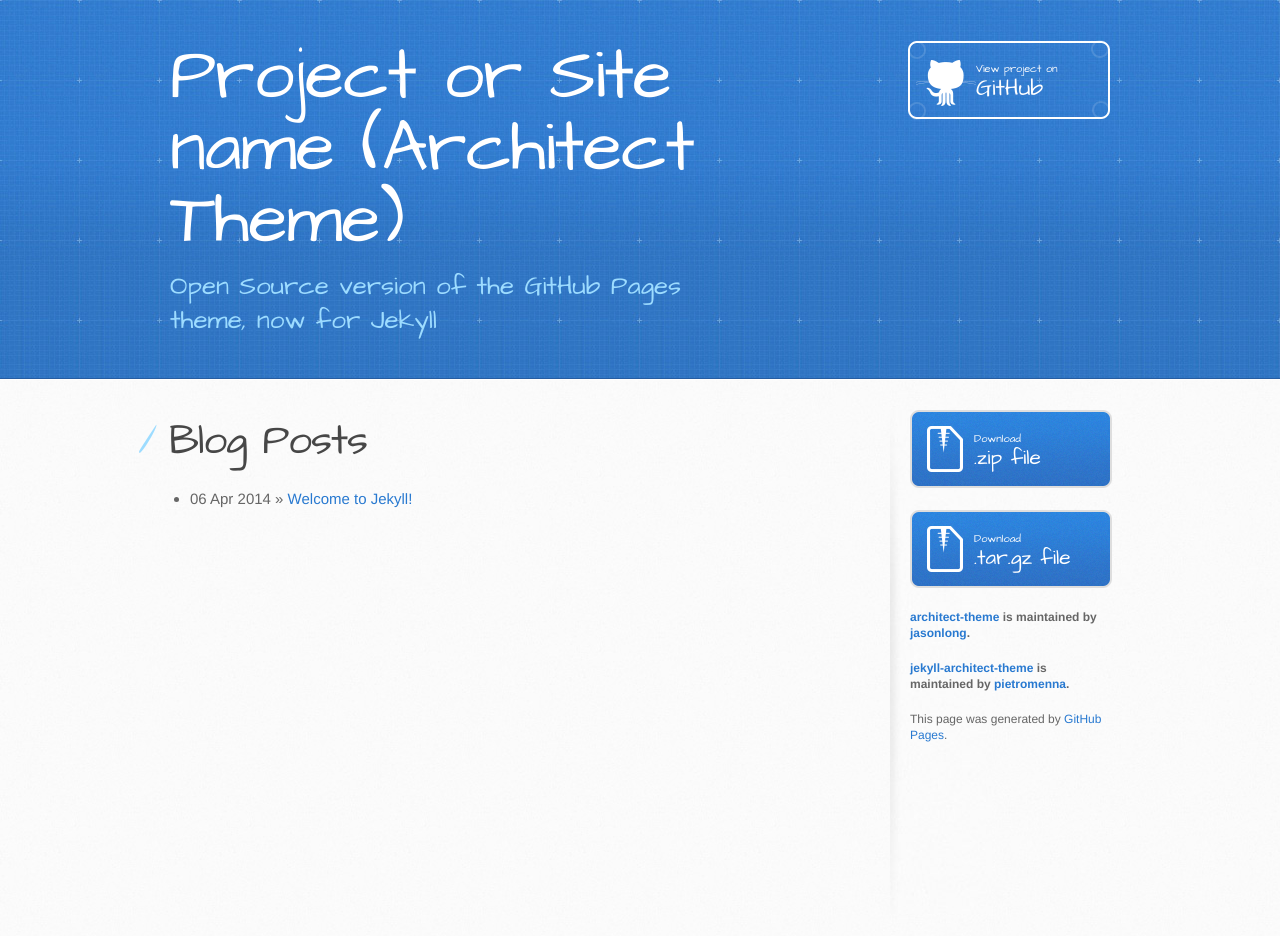
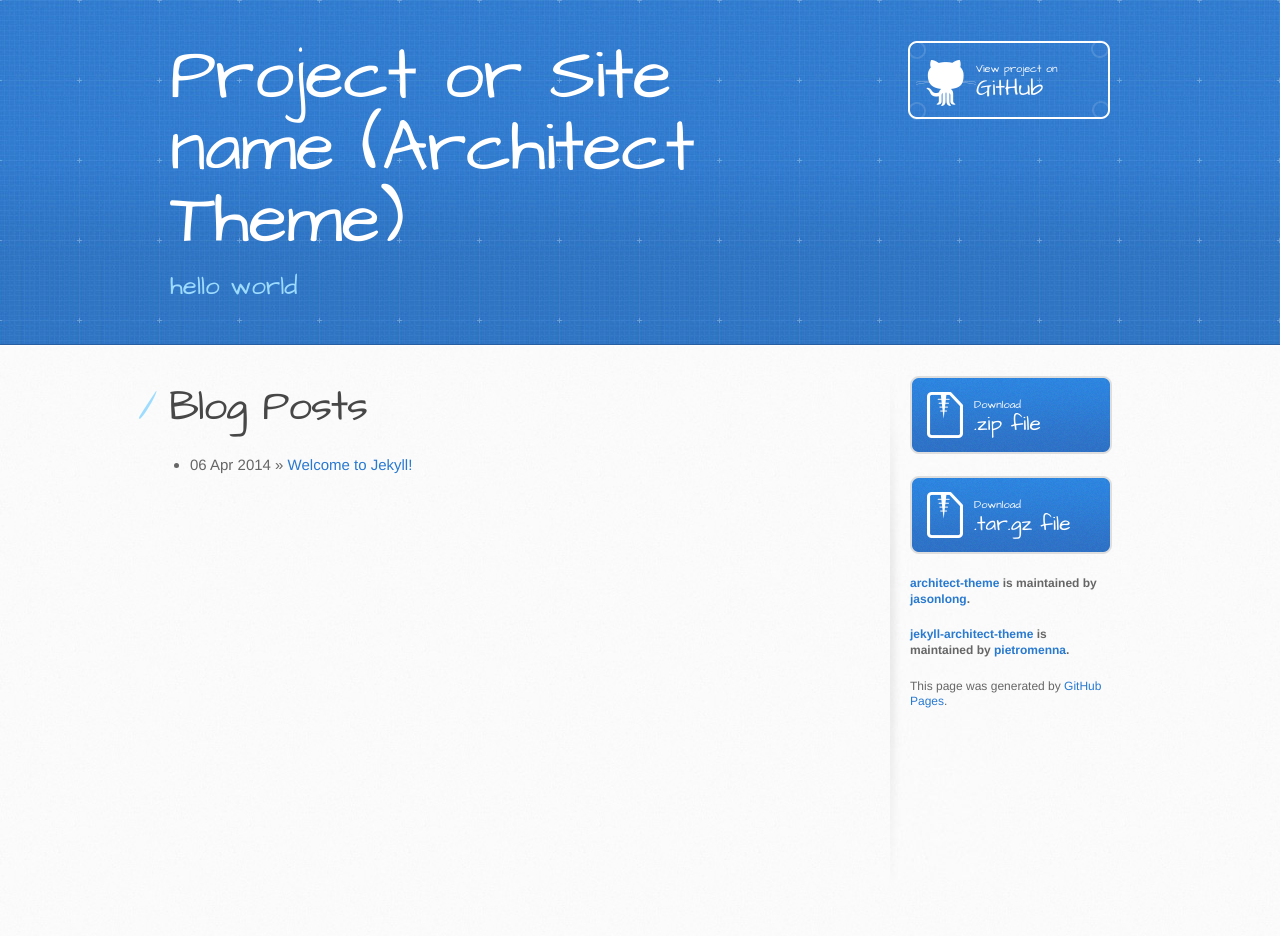
Before and after one commit to panyimin/panyimin.github.io, a Jekyll site: the page built from index.html, in a window 1280 px wide. Built offline with Jekyll 4.4.1, drawn with Linux system fonts in a browser that asks for light colours; after the commit the page ends 903 px from its top, so only the background shows below that.

Commit message:
hello world

```diff
--- a/_layouts/default.html
+++ b/_layouts/default.html
@@ -20,7 +20,7 @@
     <header>
       <div class="inner">
         <h1> {{ site.name }} </h1>
-        <h2>Open Source version of the GitHub Pages theme, now for Jekyll</h2>
+        <h2>hello world</h2>
         <a href="https://github.com/pietromenna/jekyll-architect-theme" class="button"><small>View project on</small> GitHub</a>
       </div>
     </header>
```
